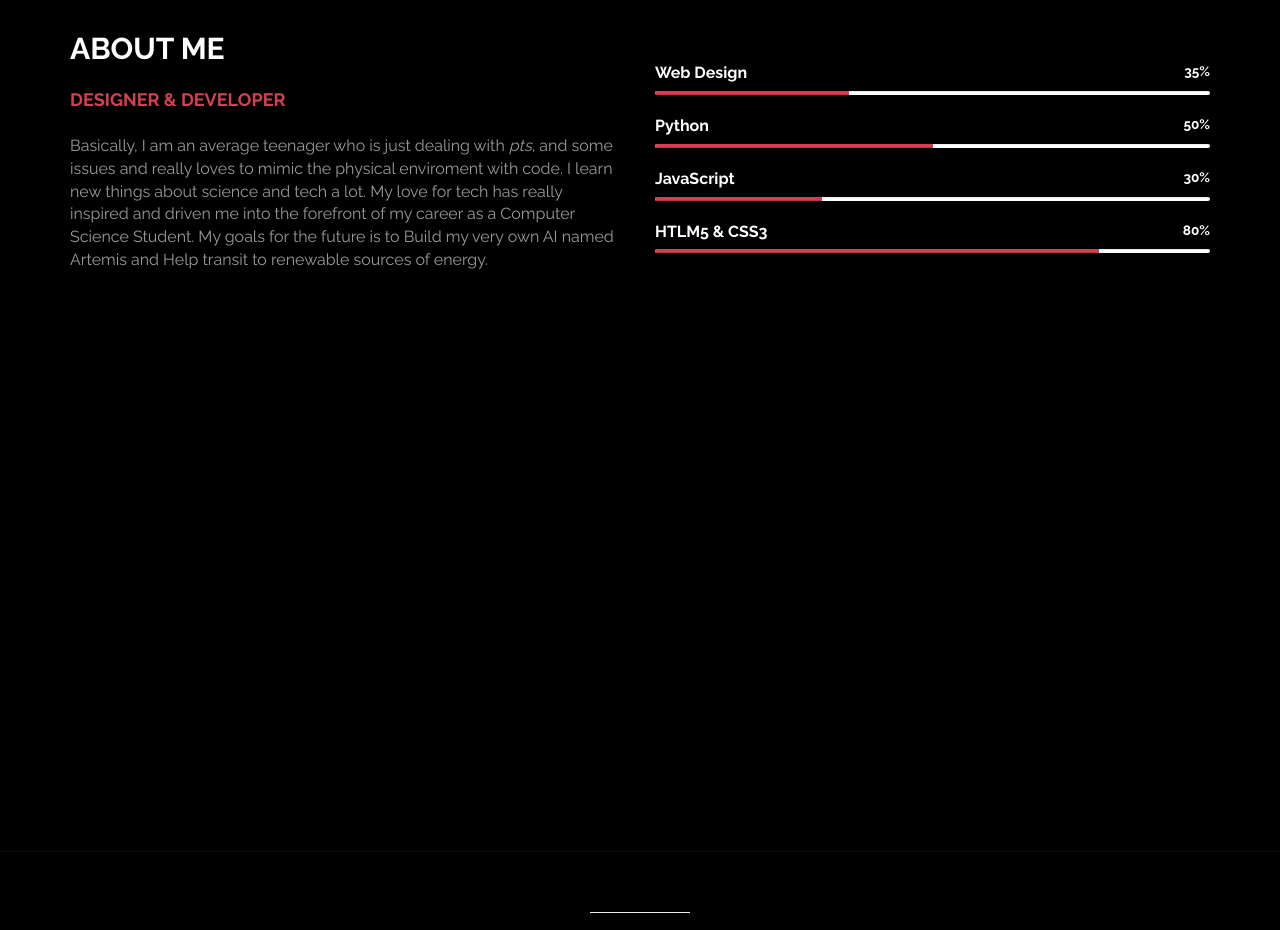
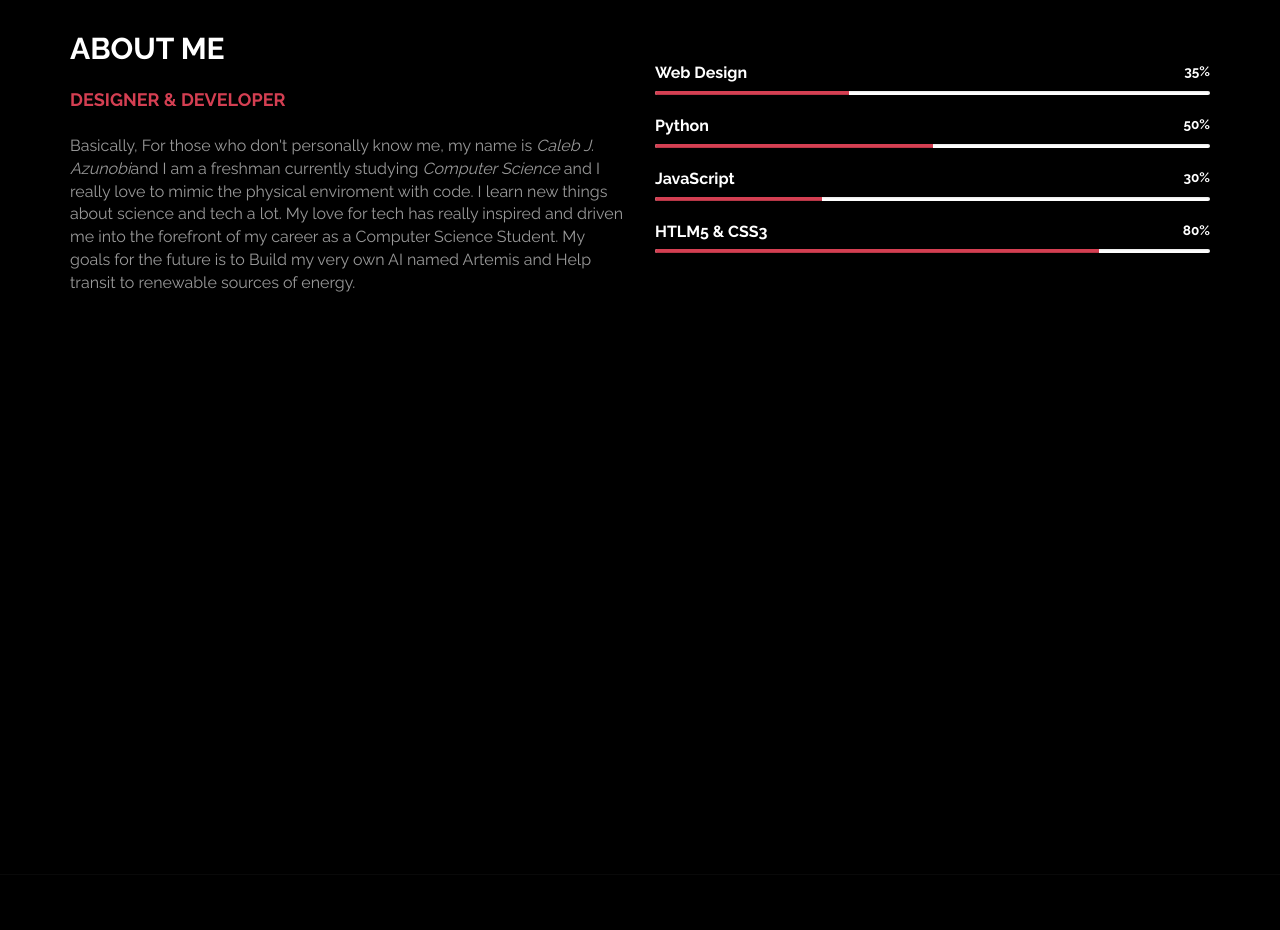
Before and after one commit to Zapatastorm/my_portfolio_website, a plain HTML site: page index.html in a window 1280 px wide. Shown: the part 1280-2210 px from the top of the page. Drawn offline with Linux system fonts and the light colour scheme.

Commit message:
Update index.html
This is an improved version

```diff
--- a/index.html
+++ b/index.html
@@ -113,8 +113,7 @@
                     <div class="col-md-6 col-xs-11 wow fadeInLeft" data-wow-delay="0.9s">
                         <h2>ABOUT ME</h2>
                         <h4>DESIGNER &AMP; DEVELOPER</h4>
-                        <p align="relative">Basically, I am an average teenager who is just dealing with
-                            <em>pts</em>, and some issues and really loves to mimic the physical enviroment with code. I learn new things about science and tech a lot. My love for tech has really inspired and driven me into the forefront of my career
+                        <p align="relative">Basically, For those who don't personally know me, my name is <em>Caleb J. Azunobi</em>and I am a freshman currently studying <em>Computer Science</em> and I really love to mimic the physical enviroment with code. I learn new things about science and tech a lot. My love for tech has really inspired and driven me into the forefront of my career
                             as a Computer Science Student. My goals for the future is to Build my very own AI named Artemis and Help transit to renewable sources of energy.
                         </p>
                     </div>
```
